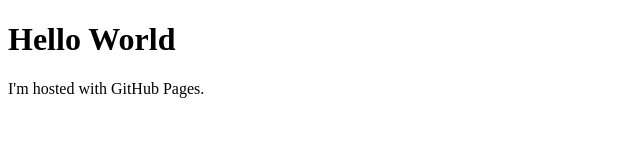
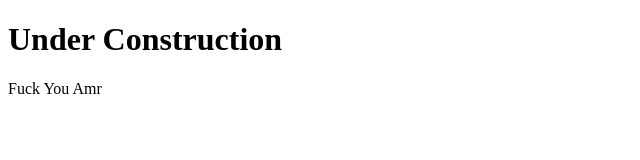
Before and after one commit to notneela/notneela.github.io, a plain HTML site: page index.html in a window 1280 px wide. Shown: the whole page, without its empty margins (0-640 px from the left). Drawn offline with Linux system fonts and the light colour scheme.

Commit message:
Update index.html

```diff
--- a/index.html
+++ b/index.html
@@ -1,7 +1,7 @@
 <!DOCTYPE html>
 <html>
 <body>
-<h1>Hello World</h1>
-<p>I'm hosted with GitHub Pages.</p>
+<h1>Under Construction</h1>
+<p>Fuck You Amr</p>
 </body>
 </html>
```
